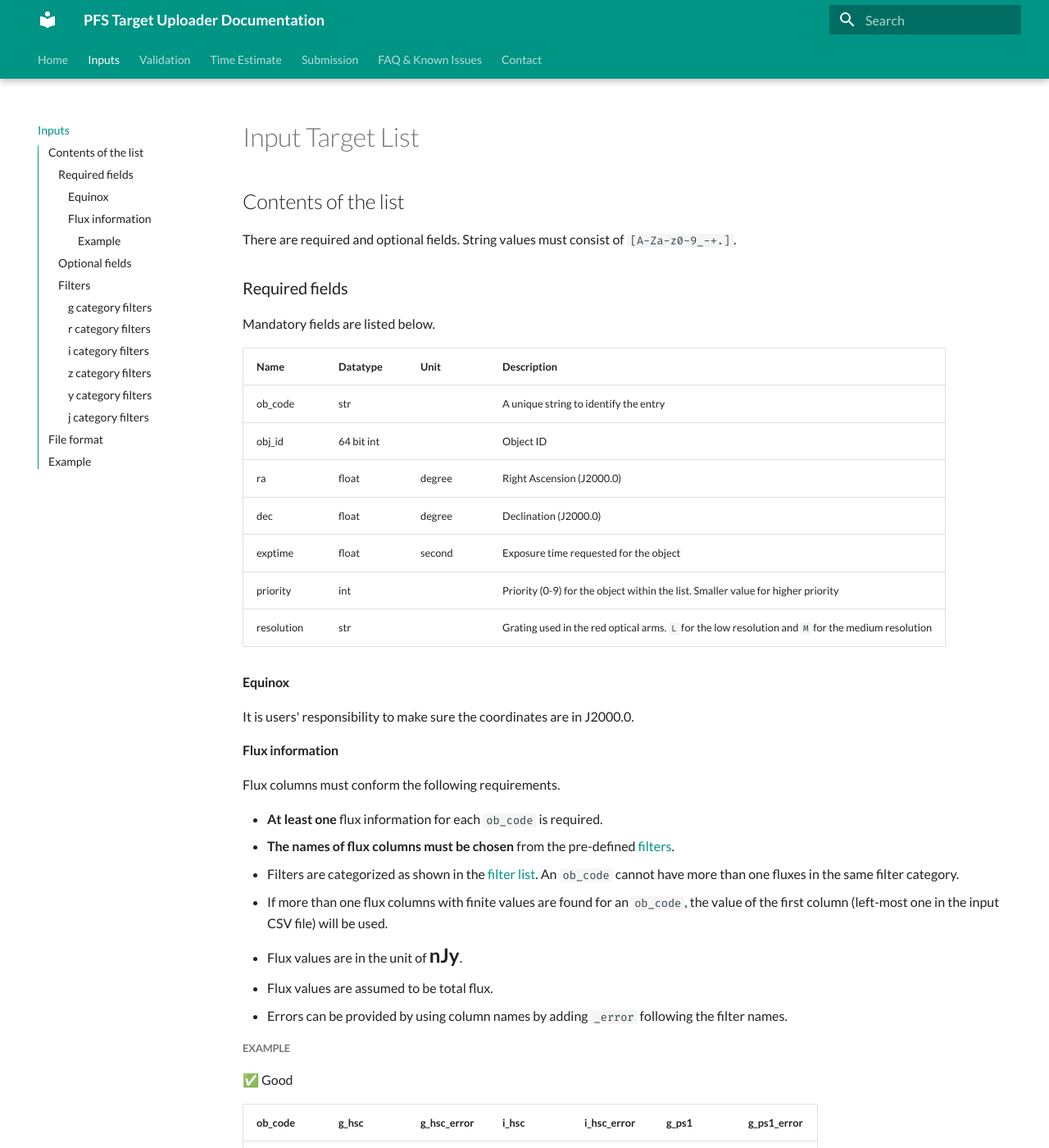
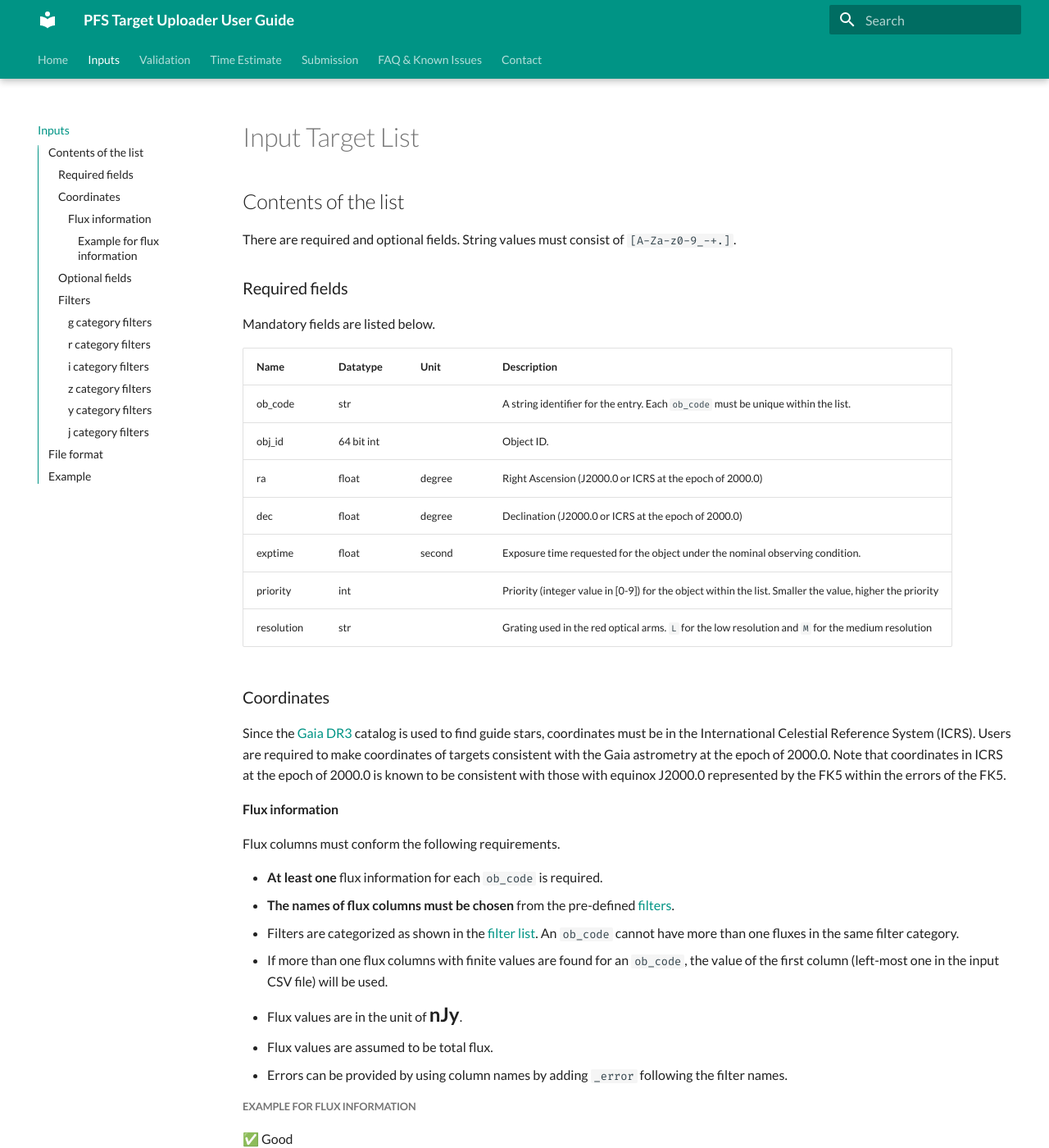
Before and after one commit to Subaru-PFS/spt_target_uploader, an MkDocs documentation site: the page built from docs/docs/inputs.md, in a window 1280 px wide and 1400 px high. Shown: the whole window at 82% size. Built offline with MkDocs 1.6.1 and Material for MkDocs 9.7.7, drawn with Linux system fonts in a browser that asks for light colours.

```diff
--- a/docs/docs/inputs.md
+++ b/docs/docs/inputs.md
@@ -9,19 +9,22 @@
 
 Mandatory fields are listed below.
 
-| Name       | Datatype   | Unit   | Description                                                                                        |
-|------------|------------|--------|----------------------------------------------------------------------------------------------------|
-| ob_code    | str        |        | A unique string to identify the entry                                                              |
-| obj_id     | 64 bit int |        | Object ID                                                                                          |
-| ra         | float      | degree | Right Ascension (J2000.0)                                                                          |
-| dec        | float      | degree | Declination (J2000.0)                                                                              |
-| exptime    | float      | second | Exposure time requested for the object                                                             |
-| priority   | int        |        | Priority (0-9) for the object within the list. Smaller value for higher priority                   |
-| resolution | str        |        | Grating used in the red optical arms. `L` for the low resolution and `M` for the medium resolution |
+| Name       | Datatype   | Unit   | Description                                                                                              |
+|------------|------------|--------|----------------------------------------------------------------------------------------------------------|
+| ob_code    | str        |        | A string identifier for the entry. Each `ob_code` must be unique within the list.                        |
+| obj_id     | 64 bit int |        | Object ID.                                                                                               |
+| ra         | float      | degree | Right Ascension (J2000.0 or ICRS at the epoch of 2000.0)                                                 |
+| dec        | float      | degree | Declination (J2000.0 or ICRS at the epoch of 2000.0)                                                     |
+| exptime    | float      | second | Exposure time requested for the object under the nominal observing condition.                            |
+| priority   | int        |        | Priority (integer value in [0-9]) for the object within the list. Smaller the value, higher the priority |
+| resolution | str        |        | Grating used in the red optical arms. `L` for the low resolution and `M` for the medium resolution       |
 
-#### Equinox
+### Coordinates
 
-It is users' responsibility to make sure the coordinates are in J2000.0.
+Since the [Gaia DR3](https://www.cosmos.esa.int/web/gaia/data-release-3) catalog is used to find guide stars,
+coordinates must be in the International Celestial Reference System (ICRS).
+Users are required to make coordinates of targets consistent with the Gaia astrometry at the epoch of 2000.0.
+Note that coordinates in ICRS at the epoch of 2000.0 is known to be consistent with those with equinox J2000.0 represented by the FK5 within the errors of the FK5.
 
 #### Flux information
 
@@ -37,7 +40,7 @@
 - Flux values are assumed to be total flux.
 - Errors can be provided by using column names by adding `_error` following the filter names.
 
-##### Example
+##### Example for flux information
 
 ✅ Good
 
--- a/docs/mkdocs.yml
+++ b/docs/mkdocs.yml
@@ -1,5 +1,5 @@
-site_name: PFS Target Uploader Documentation
-site_url: https://example.com
+site_name: PFS Target Uploader User Guide
+site_url: https://pfs-etc.naoj.hawaii.edu/uploader/doc/
 site_author: 'Masato Onodera'
 
 nav:
```
Also changed, not shown: docs/docs/index.md (+4 -4 lines).
